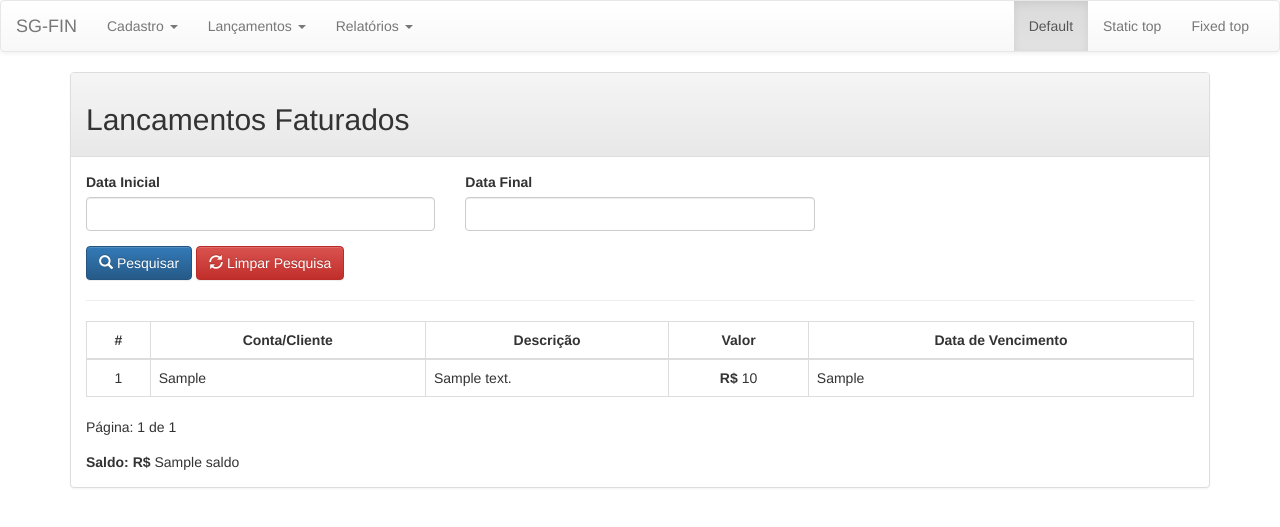
After one commit to jaquepalmeira/Controle-Financeiro, a Django app: template app/controle_fin/templates/relatorio/lancamento_faturado.html in a window 1280 px wide. The commit adds this page. Shown: the top 527 px of the page. Run offline with Django 3.2, Linux system fonts and the light colour scheme; the template is opened without the code that fills it: most values are stand-ins (such as "Sample title", 1, 10 or a date in 2020); parts of the project's set-up code (start-up, migrations or seed data) failed here and were passed over; some libraries are stand-ins or nearby versions.

Commit message:
ajustes e comoço do relatorio

```diff
--- a/app/controle_fin/templates/base/base.html
+++ b/app/controle_fin/templates/base/base.html
@@ -68,20 +68,20 @@
                         <li><a href="{% url 'controle_fin:pesquisar_tipo_lancamento' %}">Tipo de Lançamento</a></li>
                         <li><a href="{% url 'controle_fin:pesquisar_lancamento' %}">Lançamentos</a></li>
                         <li><a href="{% url 'controle_fin:listar_lancamento' %}">Faturar Lançamentos</a></li>
-                        <li><a href="#">Cargo</a></li>
+{#                        <li><a href="#">Cargo</a></li>#}
 {#                        <li role="separator" class="divider"></li>#}
-                        <li><a href="#">Funcionario</a></li>
-                        <li><a href="#">Veiculo</a></li>
+{#                        <li><a href="#">Funcionario</a></li>#}
+{#                        <li><a href="#">Veiculo</a></li>#}
                     </ul>
                 </li>
             </ul>
 
-            <!-- Dropdown Ordem de Serviço -->
+            <!-- Dropdown Relaórios -->
             <ul class="nav navbar-nav">
                 <li class="dropdown">
-                    <a href="#" class="dropdown-toggle" data-toggle="dropdown" role="button" aria-haspopup="true" aria-expanded="false">Ordem de Serviço <span class="caret"></span></a>
+                    <a href="#" class="dropdown-toggle" data-toggle="dropdown" role="button" aria-haspopup="true" aria-expanded="false">Relatórios <span class="caret"></span></a>
                     <ul class="dropdown-menu">
-                        <li><a href="#">Criar OS - Manutenção de Veiculo</a></li>
+                        <li><a href="{% url 'controle_fin:relatorio_lancamento_faturado' %}">Lançamentos Faturados</a></li>
                     </ul>
                 </li>
             </ul>
--- /dev/null
+++ b/app/controle_fin/templates/relatorio/lancamento_faturado.html
@@ -0,0 +1,110 @@
+{% extends 'base/base.html' %}
+{% load app_extras %}
+
+{% block title %}
+    Relatorio | Lançamentos
+{% endblock %}
+
+{% block content %}
+    <div class="container">
+        <div class="panel panel-default">
+            <div class="panel-heading">
+                <h2>Lancamentos Faturados</h2>
+            </div>
+            <div class="panel-body">
+                <form method="get" id="faturaLancamentoForm">
+                    <div class="form-group row">
+                        <div class="col-md-4">
+                            <label>Data Inicial</label>
+                            <input type="text" class="form-control" name="data_inicial" id="id_data_inicial"/>
+                        </div>
+
+                        <div class="col-md-4">
+                            <label>Data Final</label>
+                            <input type="text" class="form-control" name="data_final" id="id_data_final"/>
+                        </div>
+                    </div>
+
+                    <nav class="nav-fill">
+                        <div class="form-group">
+                            <button id="btn-pesquisa" class="btn btn-primary" type="submit">
+                                <span class="glyphicon glyphicon-search"></span>
+                                Pesquisar
+                            </button>
+                            <a id="btn-limpar" class="btn btn-danger" href="{% url 'controle_fin:listar_lancamento' %}">
+                                <span class="glyphicon glyphicon-refresh"></span>
+                                Limpar Pesquisa
+                            </a>
+                        </div>
+                    </nav>
+
+                </form>
+                <hr>
+                <table class="table table-bordered">
+                    <thead>
+                    <tr>
+                        <th class="text-center">#</th>
+                        <th class="text-center">Conta/Cliente</th>
+                        <th class="text-center">Descrição</th>
+                        <th class="text-center">Valor</th>
+                        <th class="text-center">Data de Vencimento</th>
+                    </tr>
+                    </thead>
+                    <tbody>
+                    {% for lancamento in lancamentos %}
+                        <tr>
+                            <td class="text-center">{{ lancamento.id }}</td>
+                            <td>{{ lancamento.conta_cliente }}</td>
+                            <td>{{ lancamento.descricao }}</td>
+                            <td class="text-center"><strong>R$</strong>     {{ lancamento.valor }}</td>
+                            <td>{{ lancamento.data_vencimento }}</td>
+                        </tr>
+                    {% endfor %}
+                    </tbody>
+                </table>
+                <!-- Paginação -->
+                {% if lancamentos.has_other_pages %}
+                    <nav aria-label="Page navigation example">
+                        <ul class="pagination">
+                            {% if lancamentos.has_previous %}
+                                <li class="page-item">
+                                    <a class="page-link" aria-label="Previous" href="?page={{ lancamentos.previous_page_number }}">
+                                        <span aria-hidden="true">&laquo;</span>
+                                        <span class="sr-only">Previous</span>
+                                    </a>
+                                </li>
+                            {% else %}
+                                <li class="page-item disabled"><span aria-hidden="true">&laquo;</span></li>
+                            {% endif %}
+                            {% for i in lancamentos.paginator.page_range %}
+                                {% if lancamentos.number == i %}
+                                    <li class="page-item active">
+                                        <a class="page-link" href="#">{{ i }}
+                                            <span class="sr-only">(current)</span>
+                                        </a>
+                                    </li>
+                                {% else %}
+                                    <li class="page-item"><a class="page-link" href="?page={{ i }}">{{ i }}</a></li>
+                                {% endif %}
+                            {% endfor %}
+                            {% if lancamentos.has_next %}
+                                <li class="page-item"><a class="page-link" href="?page={{ lancamentos.next_page_number }}">&raquo;</a></li>
+                            {% else %}
+                                <li class="page-item disabled"><span>&raquo;</span></li>
+                            {% endif %}
+                        </ul>
+                    </nav>
+                {% endif %}
+            <div class="form-group">
+                {% for i in lancamentos.paginator.page_range %}
+                    {% if lancamentos.number == i %}
+                        <p>Página: {{ i }} de {{ lancamentos.paginator.num_pages }}</p>
+                    {% endif %}
+                {% endfor %}
+            </div>
+            <!-- Fim Paginação -->
+                <div class="text-left"><strong>Saldo: R$</strong> {{ saldo }}</div>
+            </div>
+        </div>
+    </div>
+{% endblock %}
--- a/app/controle_fin/urls.py
+++ b/app/controle_fin/urls.py
@@ -3,7 +3,7 @@ from django.conf.urls.static import static
 from django.urls import path
 from SGFIN.settings import base
 from app.controle_fin.views import agencia_views, cliente_views, \
-    tipo_lancamento_views, lancamento_views
+    tipo_lancamento_views, lancamento_views, relatorio_views
 from .views import banco_views
 
 app_name = 'controle_fin'
@@ -37,4 +37,6 @@ urlpatterns = [
     # Faturar Lancamentos
     url(r'^listar-lancamentos/$', lancamento_views.listar_lancamentos, name='listar_lancamento'),
     url(r'^faturar/(?P<pk>[0-9]+)/lancamento/$', lancamento_views.faturar_lancamento, name='faturar_lancamento'),
+    # relatórios
+    url(r'^relatorio-lancamentos-faturados/$', relatorio_views.lacamentos_faturados, name='relatorio_lancamento_faturado'),
 ]
```
Also changed, not shown: app/controle_fin/views/relatorio_views.py (added, +14 -0 lines).
